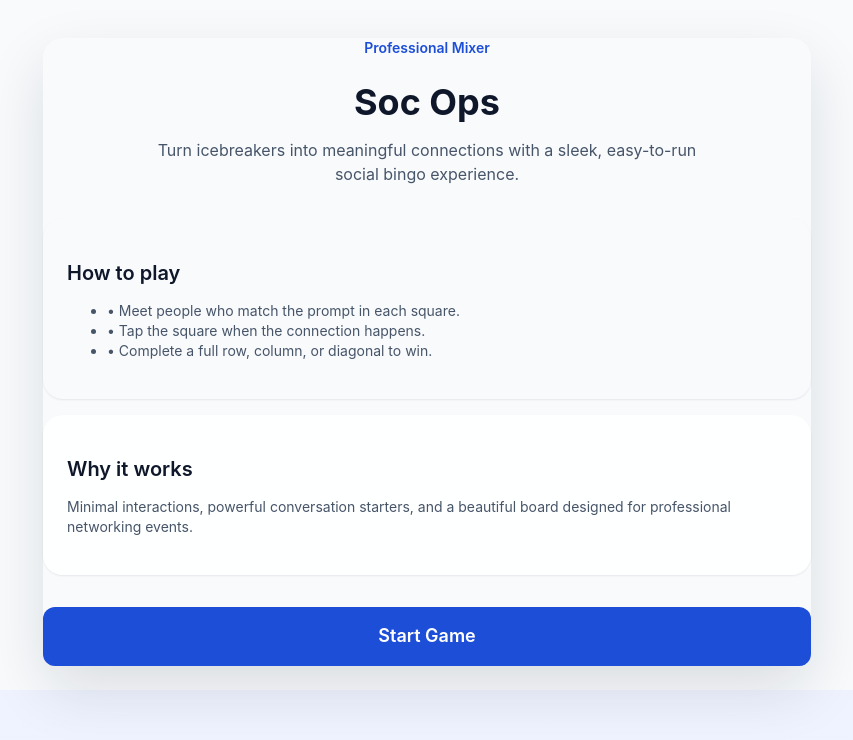
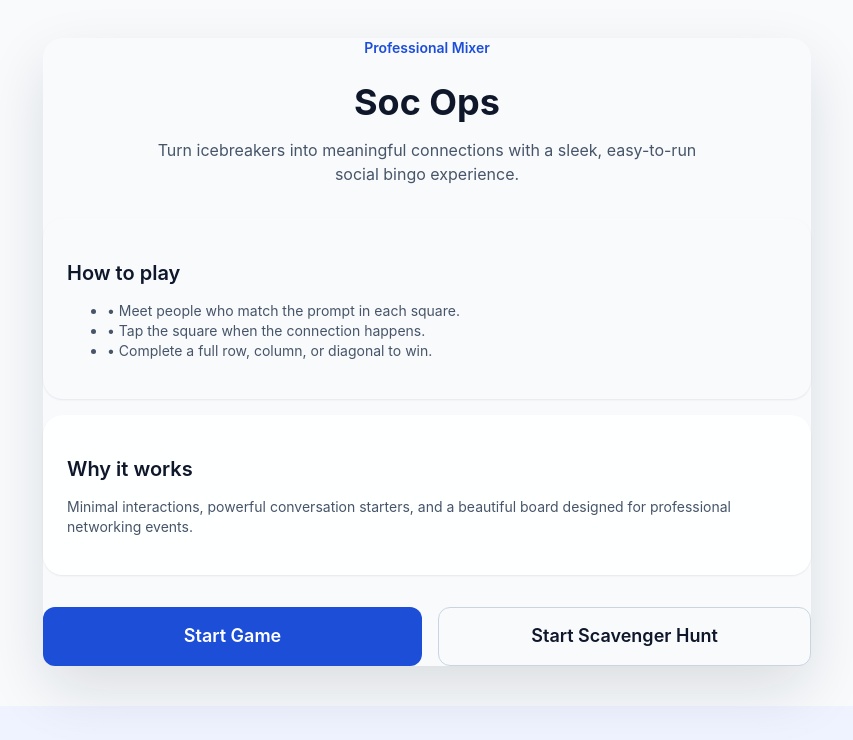
Before and after one commit to NaveenPrabhuC/my-social-ops-python, a FastAPI app: page / in a window 1280 px wide. Shown: the top 740 px of the page, without its empty margins (213-1066 px from the left). Run offline with FastAPI, Linux system fonts and the light colour scheme.

Commit message:
Add Scavenger Hunt mode to game with UI updates and new components

```diff
--- a/app/game_service.py
+++ b/app/game_service.py
@@ -6,7 +6,7 @@ from app.game_logic import (
     get_winning_square_ids,
     toggle_square,
 )
-from app.models import BingoLine, BingoSquareData, GameState
+from app.models import BingoLine, BingoSquareData, GameMode, GameState
 
 
 @dataclass
@@ -14,6 +14,7 @@ class GameSession:
     """Holds the state for a single game session."""
 
     game_state: GameState = GameState.START
+    mode: GameMode = GameMode.BOARD
     board: list[BingoSquareData] = field(default_factory=list)
     winning_line: BingoLine | None = None
     show_bingo_modal: bool = False
@@ -26,8 +27,17 @@ class GameSession:
     def has_bingo(self) -> bool:
         return self.game_state == GameState.BINGO
 
-    def start_game(self) -> None:
+    @property
+    def marked_count(self) -> int:
+        return sum(1 for sq in self.board if sq.is_marked)
+
+    @property
+    def board_size(self) -> int:
+        return len(self.board)
+
+    def start_game(self, mode: GameMode = GameMode.BOARD) -> None:
         self.board = generate_board()
+        self.mode = mode
         self.winning_line = None
         self.game_state = GameState.PLAYING
         self.show_bingo_modal = False
--- a/app/main.py
+++ b/app/main.py
@@ -8,7 +8,7 @@ from fastapi.templating import Jinja2Templates
 from starlette.middleware.sessions import SessionMiddleware
 
 from app.game_service import GameSession, get_session
-from app.models import GameState
+from app.models import GameMode, GameState
 
 BASE_DIR = Path(__file__).resolve().parent
 
@@ -39,7 +39,16 @@ async def home(request: Request) -> Response:
 @app.post("/start", response_class=HTMLResponse)
 async def start_game(request: Request) -> Response:
     session = _get_game_session(request)
-    session.start_game()
+    session.start_game(GameMode.BOARD)
+    return templates.TemplateResponse(
+        request, "components/game_screen.html", {"session": session}
+    )
+
+
+@app.post("/start/scavenger", response_class=HTMLResponse)
+async def start_scavenger_hunt(request: Request) -> Response:
+    session = _get_game_session(request)
+    session.start_game(GameMode.SCAVENGER)
     return templates.TemplateResponse(
         request, "components/game_screen.html", {"session": session}
     )
--- a/app/models.py
+++ b/app/models.py
@@ -8,6 +8,11 @@ class GameState(StrEnum):
     START = "start"
     PLAYING = "playing"
     BINGO = "bingo"
+
+
+class GameMode(StrEnum):
+    BOARD = "board"
+    SCAVENGER = "scavenger"
 
 
 class BingoSquareData(BaseModel):
--- a/app/templates/components/start_screen.html
+++ b/app/templates/components/start_screen.html
@@ -30,10 +30,16 @@
                 </div>
 
                 <div class="text-center">
-                    <button hx-post="/start" hx-target="#game-container" hx-swap="outerHTML"
-                        class="btn btn-primary w-full text-lg">
-                        Start Game
-                    </button>
+                    <div class="flex gap-4 justify-center mb-4">
+                        <button hx-post="/start" hx-target="#game-container" hx-swap="outerHTML"
+                            class="btn btn-primary flex-1 text-lg">
+                            Start Game
+                        </button>
+                        <button hx-post="/start/scavenger" hx-target="#game-container" hx-swap="outerHTML"
+                            class="btn btn-secondary flex-1 text-lg">
+                            Start Scavenger Hunt
+                        </button>
+                    </div>
                 </div>
             </div>
         </div>
```
Also changed, not shown: app/templates/components/game_screen.html (+7 -0 lines), app/templates/components/scavenger_hunt.html (added, +25 -0 lines).
